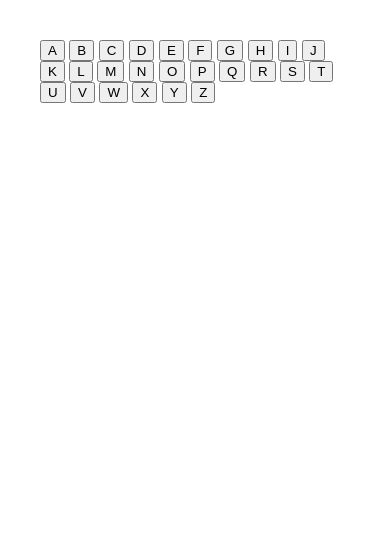
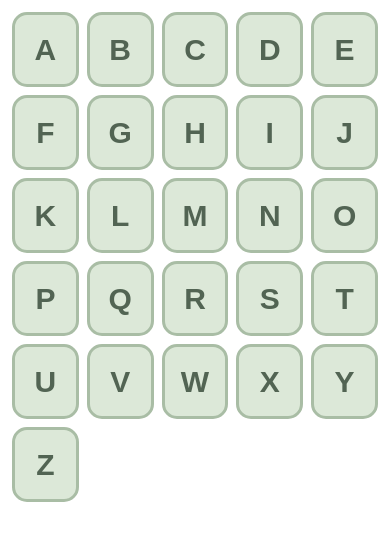
Before and after one commit to OWillia9/AAC-Letter-Board-, a plain HTML site: page index.html in a window 390 px wide. Drawn offline with Linux system fonts and the light colour scheme.

Commit message:
CSS letter board styling

```diff
--- a/style.css
+++ b/style.css
@@ -1,33 +1,61 @@
-body {
-    margin: 40px;
-    font-family: Arial, Helvetica, sans-serif;
-    background: white;
+* {
+    box-sizing: border-box;
 }
 
-h1 {
-    text-align: center;
-    margin-bottom: 30px;
+body {
+    margin: 0;
+    padding: 25px;
+    background-color: #ffffff;
+    font-family: Arial, Helvetica, sans-serif;
 }
 
-.keyboard {
+.letter-board {
+    width: 100%;
     display: grid;
     grid-template-columns: repeat(10, 1fr);
-    gap: 15px;
-    width: 100%;
+    gap: 12px;
 }
 
-.keyboard button {
-    height: 90px;
-    font-size: 36px;
-    font-weight: bold;
-    border: 2px solid #9fb89f;
-    border-radius: 18px;
-    background-color: #dfe9db;
-    color: #5f7062;
+.letter-board button {
+    width: 100%;
+    height: 100px;
+
+    background-color: #dce8d8;
+    color: #526453;
+
+    border: 3px solid #a9bda5;
+    border-radius: 20px;
+
+    font-size: 42px;
+    font-weight: 600;
+
     cursor: pointer;
-    transition: 0.2s;
 }
 
-.keyboard button:hover {
-    background-color: #cddbc8;
+.letter-board button:hover {
+    background-color: #cbdcc6;
 }
+
+.letter-board button:active {
+    background-color: #b9cfb3;
+    transform: scale(0.97);
+}
+
+/* Makes the board fit smaller screens */
+@media (max-width: 700px) {
+
+    body {
+        padding: 12px;
+    }
+
+    .letter-board {
+        grid-template-columns: repeat(5, 1fr);
+        gap: 8px;
+    }
+
+    .letter-board button {
+        height: 75px;
+        font-size: 30px;
+        border-radius: 15px;
+    }
+}
```
